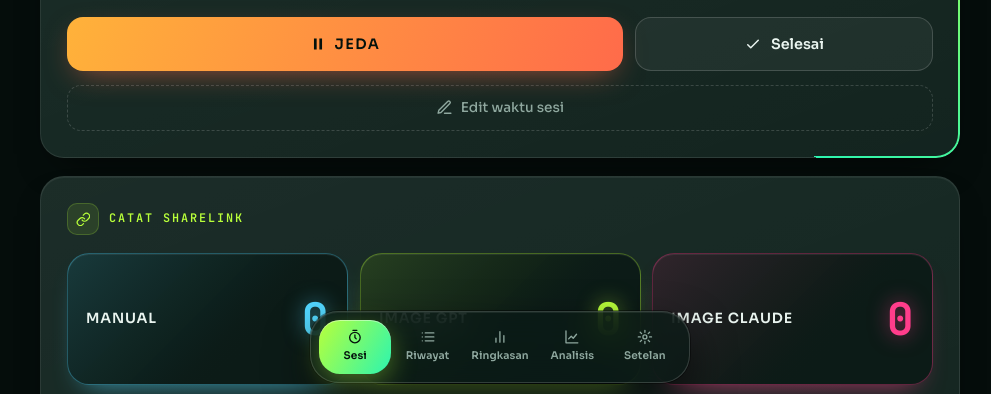
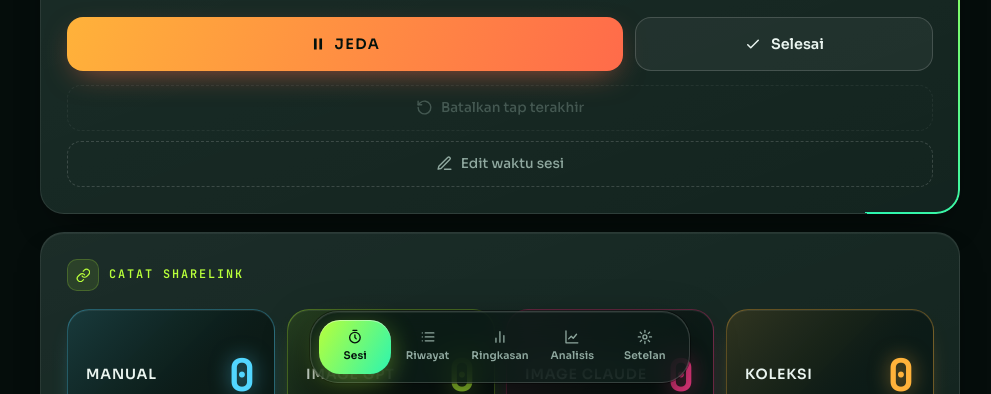
Before and after one commit to RIFQIBOTZ/aff, a plain HTML site: page index.html in a window 1280 px wide. Both pictures are taken after a click on the button "MULAI". Shown: the part 401-795 px from the top of the page, without its empty margins (140-1131 px from the left). Drawn offline with Linux system fonts and the light colour scheme.

Commit message:
revisi letak undo apk

```diff
--- a/analisis.css
+++ b/analisis.css
@@ -100,3 +100,9 @@
 .an-meth.m-koleksi{--c:var(--koleksi)}
 .an-meth.m-cooler{--c:var(--mint)}
 .an-meth.m-3dmark{--c:var(--coral)}
+
+/* ---------- kartu timer: undo tepat di atas "Edit waktu sesi" ---------- */
+#btn-undo + #btn-edit{margin-top:10px}
+/* metode keempat (KOLEKSI): animasi masuk berurutan dan 4 kolom di layar lebar */
+#tab-sesi .methods>.method:nth-child(4){animation-delay:.46s}
+@media (min-width:900px){#tab-sesi .methods{grid-template-columns:repeat(4,1fr)}}
--- a/index.html
+++ b/index.html
@@ -49,6 +49,7 @@
         <button id="btn-main" class="primary">Mulai</button>
         <button id="btn-stop" class="ghost" hidden><svg class="i" viewBox="0 0 24 24" aria-hidden="true"><path d="M5 13l4 4L19 7"/></svg>Selesai</button>
       </div>
+      <button id="btn-undo" class="ghost small"><svg class="i" viewBox="0 0 24 24" aria-hidden="true"><path d="M3 12a9 9 0 1 0 3-6.7L3 8"/><path d="M3 3v5h5"/></svg>Batalkan tap terakhir</button>
       <button id="btn-edit" class="ghost small" hidden><svg class="i" viewBox="0 0 24 24" aria-hidden="true"><path d="M12 20h9M16.5 3.5a2.1 2.1 0 0 1 3 3L7 19l-4 1 1-4z"/></svg>Edit waktu sesi</button>
     </div>
 
@@ -63,7 +64,6 @@
         <button class="method claude" data-m="claude"><svg class="ico" viewBox="0 0 24 24" aria-hidden="true"><path d="M12 5v14M5 12h14"/></svg><span class="name">IMAGE CLAUDE</span><span class="n" data-n="claude">0</span></button>
         <button class="method koleksi" data-m="koleksi"><svg class="ico" viewBox="0 0 24 24" aria-hidden="true"><path d="M12 5v14M5 12h14"/></svg><span class="name">KOLEKSI</span><span class="n" data-n="koleksi">0</span></button>
       </div>
-      <button id="btn-undo" class="ghost small"><svg class="i" viewBox="0 0 24 24" aria-hidden="true"><path d="M3 12a9 9 0 1 0 3-6.7L3 8"/><path d="M3 3v5h5"/></svg>Batalkan tap terakhir</button>
     </div>
 
     <div class="dashboard-card" id="log-card" hidden>
--- a/script.js
+++ b/script.js
@@ -361,7 +361,7 @@ $('#btn-import').addEventListener('click', () => $('#file-import').click());
 $('#file-import').addEventListener('change', e => { importJSON(e.target.files[0]); e.target.value = ''; });
 
 
-const WEB_BUILD = '2026-11-25b'; // naikkan tiap update web, supaya terlihat versi mana yang sedang dimuat
+const WEB_BUILD = '2026-11-26a'; // naikkan tiap update web, supaya terlihat versi mana yang sedang dimuat
 
 /* ---------- jembatan untuk app Android (gelembung melayang) ---------- */
 const API = {
```
